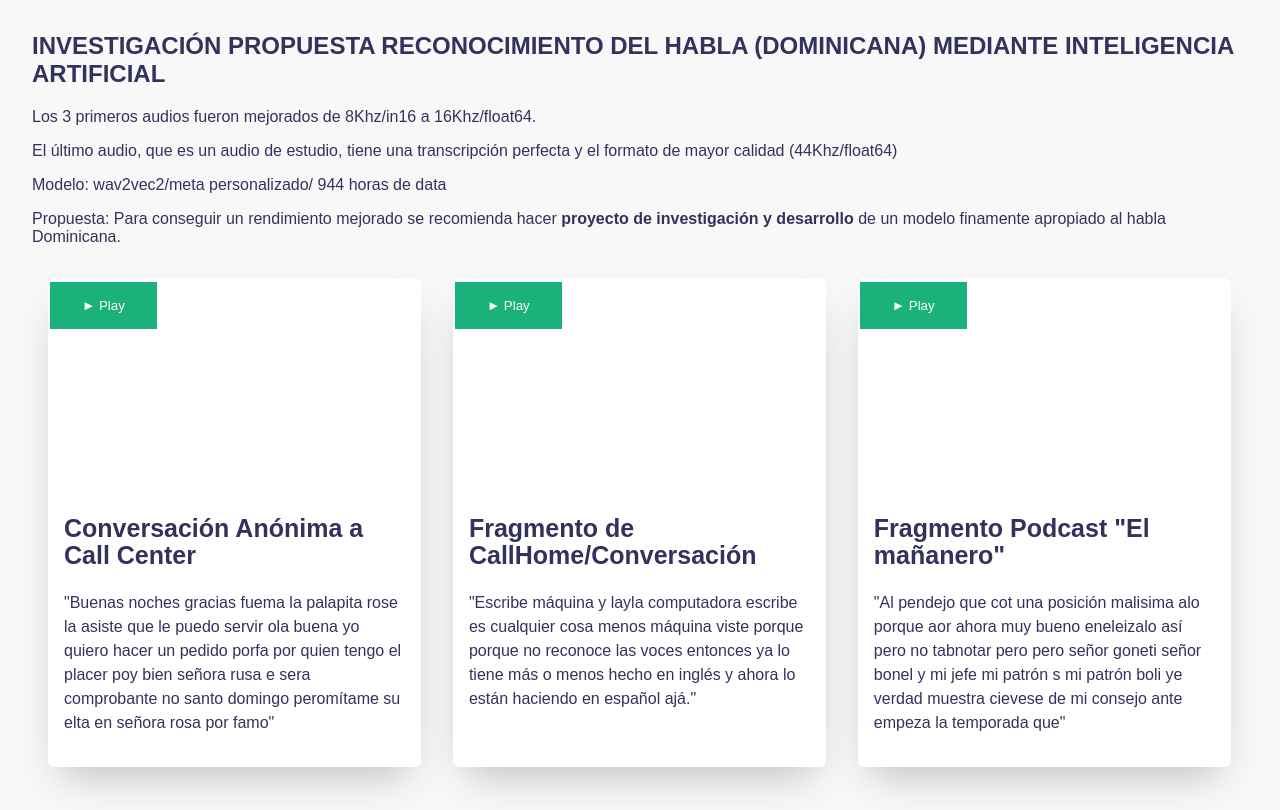
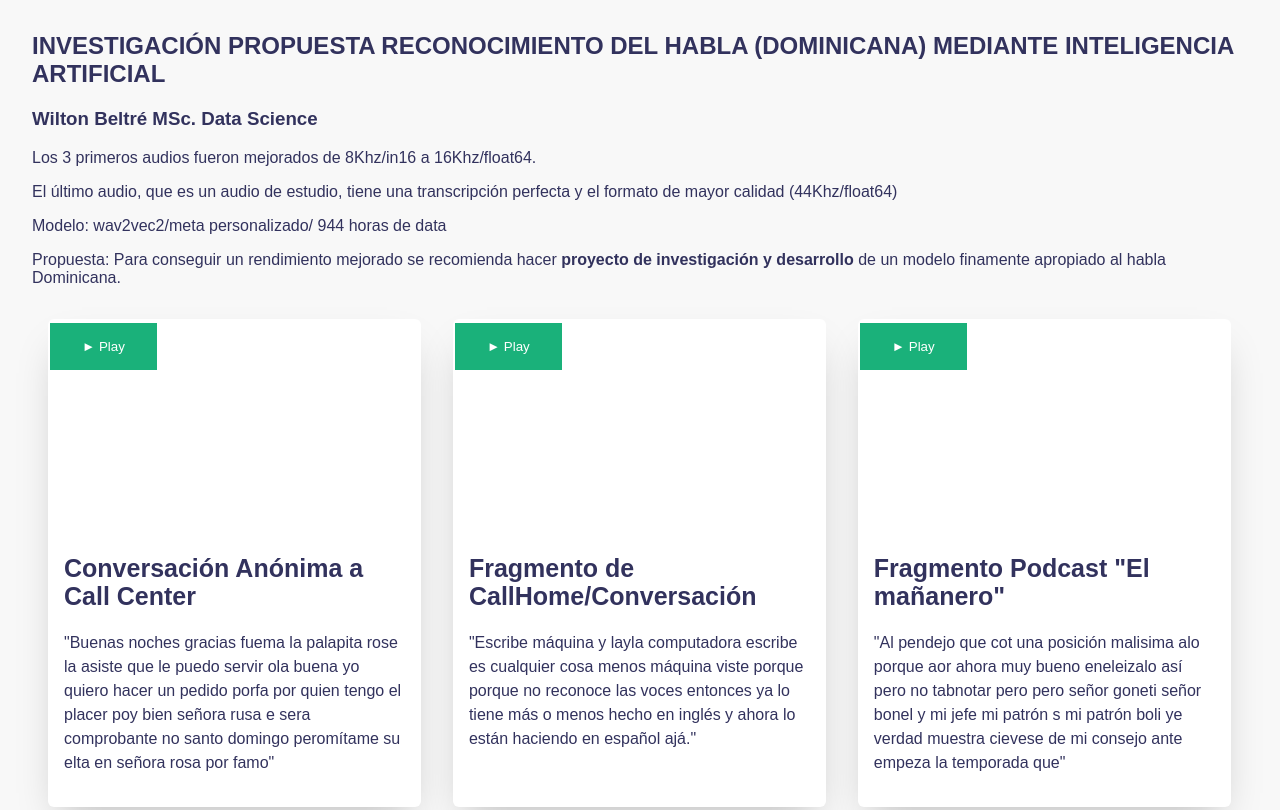
Before and after one commit to beltrewilton/transcript, a plain HTML site: page index.html in a window 1280 px wide. Shown: the top 810 px of the page. Drawn offline with Linux system fonts and the light colour scheme; a script that the page names is missing; a web font is replaced by a local one.

Commit message:
all page

```diff
--- a/index.html
+++ b/index.html
@@ -14,6 +14,7 @@
     </head>
 <body>
     <h2>INVESTIGACIÓN PROPUESTA RECONOCIMIENTO DEL HABLA (DOMINICANA) MEDIANTE INTELIGENCIA ARTIFICIAL</h2>
+    <h3>Wilton Beltré MSc. Data Science</h3>
     <p>
         Los 3 primeros audios fueron mejorados de 8Khz/in16 a 16Khz/float64.
     </p>
```
